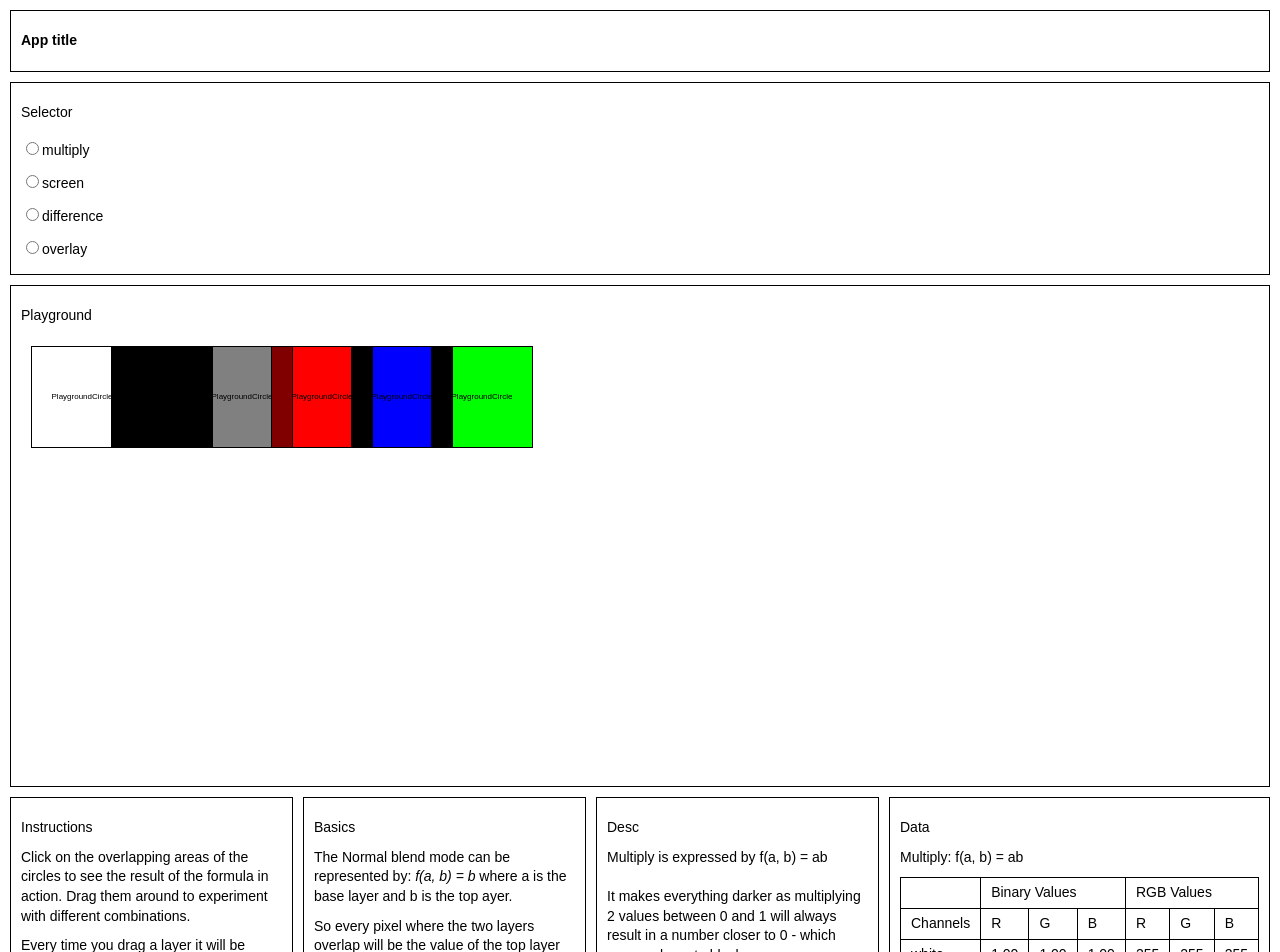
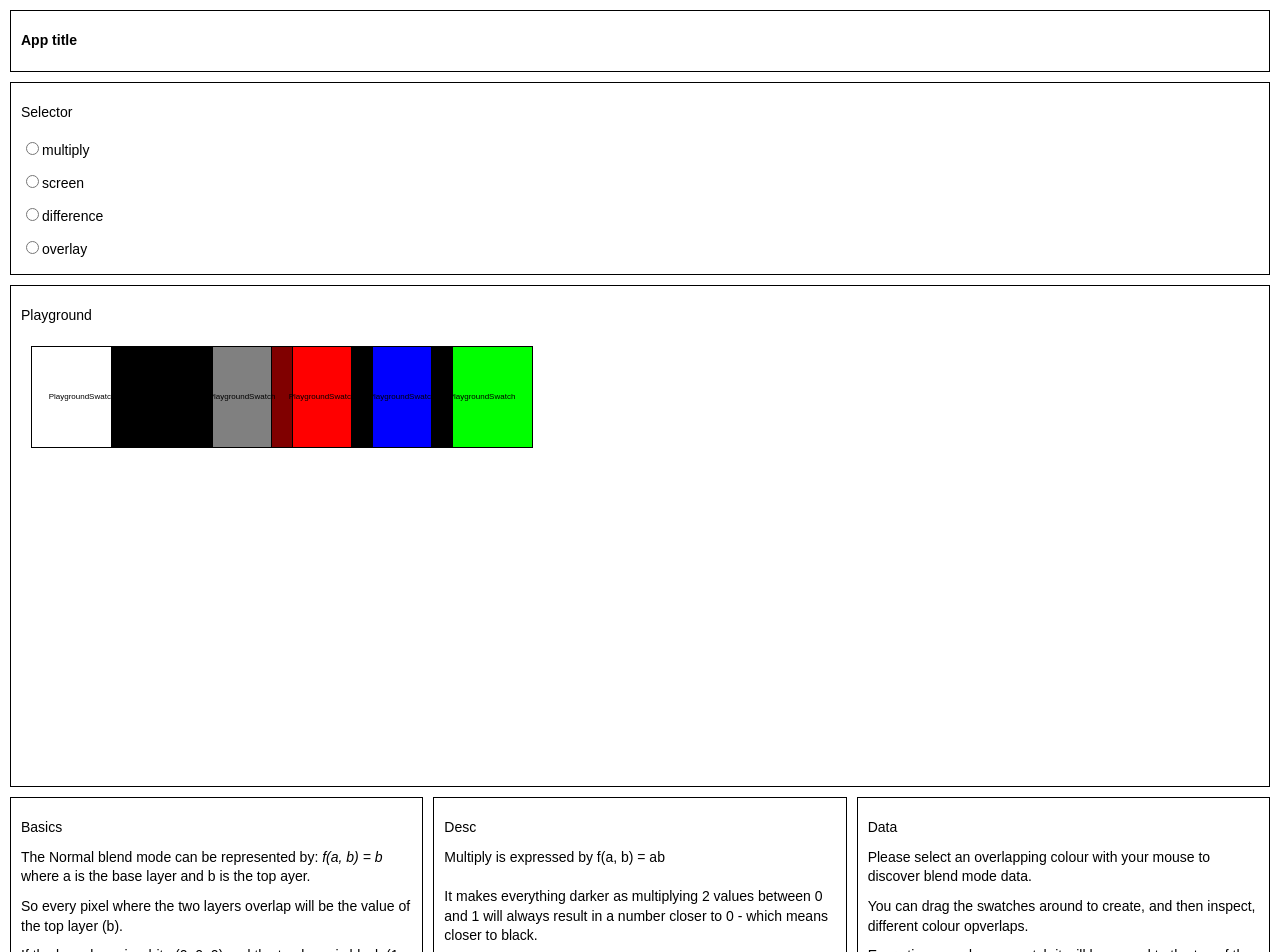
Before and after one commit to willmcl/blend-modes, a React (Create React App) app: page / in a window 1280 px wide. Shown: the top 952 px of the page. Built offline with nearby package versions, Linux system fonts and the light colour scheme.

Commit message:
Add instructions when data cannot be found, rename playground circle and sort data by z index of swatch.

```diff
--- a/src/App.css
+++ b/src/App.css
@@ -27,7 +27,6 @@ td {
 .App-header,
 .Selector,
 .Playground,
-.Instructions,
 .Basics,
 .Desc,
 .Data {
@@ -60,7 +59,7 @@ td {
     overflow: hidden;
 }
 
-.PlaygroundCircle {
+.PlaygroundSwatch {
     position: absolute;
     top: 60px;
     left: 20px;
@@ -71,14 +70,14 @@ td {
     cursor: pointer;
 }
 
-.PlaygroundCircle:nth-child(3) { left: 100px; }
-.PlaygroundCircle:nth-child(4) { left: 180px; }
-.PlaygroundCircle:nth-child(5) { left: 260px; }
-.PlaygroundCircle:nth-child(6) { left: 340px; }
-.PlaygroundCircle:nth-child(7) { left: 420px; }
-.PlaygroundCircle:nth-child(8) { left: 500px; }
+.PlaygroundSwatch:nth-child(3) { left: 100px; }
+.PlaygroundSwatch:nth-child(4) { left: 180px; }
+.PlaygroundSwatch:nth-child(5) { left: 260px; }
+.PlaygroundSwatch:nth-child(6) { left: 340px; }
+.PlaygroundSwatch:nth-child(7) { left: 420px; }
+.PlaygroundSwatch:nth-child(8) { left: 500px; }
 
-.PlaygroundCircle p {
+.PlaygroundSwatch p {
     text-align: center;
     font-size: 8px;
     line-height: 1;
--- a/src/App.js
+++ b/src/App.js
@@ -2,7 +2,6 @@ import React, { Component } from 'react';
 import './App.css';
 import Selector from './Selector.js';
 import Playground from './Playground.js';
-import Instructions from './Instructions.js';
 import Basics from './Basics.js';
 import Desc from './Desc.js';
 import Data from './Data.js';
@@ -12,26 +11,32 @@ const colours = [
     {
         'value': 'rgb(255, 255, 255)',
         'name': 'white',
+        'zIndex': 0,
     },
     {
         'value': 'rgb(0, 0, 0)',
         'name': 'black',
+        'zIndex': 0,
     },
     {
         'value': 'rgb(128, 128, 128)',
         'name': 'grey',
+        'zIndex': 0,
     },
     {
         'value': 'rgb(255, 0, 0)',
         'name': 'red',
+        'zIndex': 0,
     },
     {
         'value': 'rgb(0, 0, 255)',
         'name': 'blue',
+        'zIndex': 0,
     },
     {
         'value': 'rgb(0, 255, 0)',
         'name': 'green',
+        'zIndex': 0,
     },
 ];
 
@@ -89,7 +94,7 @@ class App extends Component {
         super(props);
         this.state = {
             current: modes[0],
-            selected: colours,
+            selected: [],
         };
 
         this.handleModeChange = this.handleModeChange.bind(this);
@@ -104,18 +109,28 @@ class App extends Component {
 
     handleSelectionChange(e) {
 
-        let allCircles = document.querySelectorAll('.PlaygroundCircle'),
+        let allCircles = document.querySelectorAll('.PlaygroundSwatch'),
             selectedColours = [];
         allCircles.forEach(
             function(currentValue, currentIndex, listObj) {
                 if ( isOver( listObj[currentIndex], e ) ) {
-                    let bg = listObj[currentIndex].style.backgroundColor;
+                    let bg = listObj[currentIndex].style.backgroundColor,
+                        zIndex = listObj[currentIndex].style.zIndex;
                     let colourObject = colours.find( x => x.value === bg );
-                    console.log('over');
+                    colourObject.zIndex = zIndex;
                     selectedColours.push( colourObject );
                 }
             }
         );
+
+        // Sort the selectedColours by z-index
+        function Comparator( a, b ) {
+            if ( a.zIndex < b.zIndex ) return -1;
+            if ( a.zIndex > b.zIndex ) return 1;
+            return 0;
+        }
+        selectedColours = selectedColours.sort( Comparator );
+
         this.setState({
             selected: selectedColours,
         })
@@ -137,7 +152,6 @@ class App extends Component {
                     onSelectionChange={this.handleSelectionChange}
                 />
                 <div className="App-row">
-                    <Instructions/>
                     <Basics/>
                     <Desc
                         current={this.state.current}
--- a/src/Data.js
+++ b/src/Data.js
@@ -1,15 +1,23 @@
 import React, { Component } from 'react';
 import DataTable from './DataTable.js';
+import DataInstructions from './DataInstructions.js';
 
 class Data extends Component {
     render() {
+
+        const selected = this.props.selected;
+        let data;
+
+        if ( selected.length > 1 ) {
+            data = <DataTable current={this.props.current} selected={this.props.selected}/>;
+        } else {
+            data = <DataInstructions />;
+        }
+
         return (
             <div className="Data">
                 <p>Data</p>
-                <p>{this.props.current.displayName}: {this.props.current.displayFormula}</p>
-
-                <DataTable current={this.props.current} selected={this.props.selected}/>
-
+                {data}
             </div>
         )
     }
--- /dev/null
+++ b/src/DataInstructions.js
@@ -0,0 +1,15 @@
+import React, { Component } from 'react';
+
+class DataInstructions extends Component {
+    render() {
+        return (
+            <div className="DataInstructions">
+                <p>Please select an overlapping colour with your mouse to discover blend mode data.</p>
+                <p>You can drag the swatches around to create, and then inspect, different colour opverlaps.</p>
+                <p>Every time you drag a swatch it will be moved to the top of the swatch stack. This is important to note for asymmetric blend modes (ones that provide a different result dependant on the order of the layers).</p>
+            </div>
+        )
+    }
+}
+
+export default DataInstructions;
--- a/src/DataTable.js
+++ b/src/DataTable.js
@@ -6,6 +6,7 @@ class DataTable extends Component {
     render() {
         return (
             <div className="DataTable">
+                <p>{this.props.current.displayName}: {this.props.current.displayFormula}</p>
                 <table>
                     <thead>
                         <tr>
--- a/src/Instructions.js
+++ /dev/null
@@ -1,16 +0,0 @@
-import React, { Component } from 'react';
-
-class Instructions extends Component {
-    render() {
-        return (
-            <div className="Instructions">
-                <p>Instructions</p>
-                <p>Click on the overlapping areas of the circles to see the result of the formula in action. Drag them
-                    around to experiment with different combinations.</p>
-                <p>Every time you drag a layer it will be moved to the top of the layer stack.</p>
-            </div>
-        )
-    }
-}
-
-export default Instructions;
--- a/src/Playground.js
+++ b/src/Playground.js
@@ -1,5 +1,5 @@
 import React, { Component } from 'react';
-import PlaygroundCircle from './PlaygroundCircle.js';
+import PlaygroundSwatch from './PlaygroundSwatch.js';
 
 class Playground extends Component {
 
@@ -10,7 +10,7 @@ class Playground extends Component {
 
     draggable() {
 
-        let objects = document.querySelectorAll( '.PlaygroundCircle' );
+        let objects = document.querySelectorAll( '.PlaygroundSwatch' );
 
         let selected = null, // Object of the element to be moved
             x_pos = 0, y_pos = 0, // Stores x & y coordinates of the mouse pointer
@@ -69,7 +69,7 @@ class Playground extends Component {
             <div className="Playground" onClick={this.handleSelectionChange}>
                 <p>Playground</p>
                 {this.props.colours.map(colour => (
-                    <PlaygroundCircle key={colour.name} colour={colour.value} current={this.props.current}/>
+                    <PlaygroundSwatch key={colour.name} colour={colour.value} current={this.props.current}/>
                 ))}
             </div>
         )
--- a/src/PlaygroundCircle.js
+++ /dev/null
@@ -1,14 +0,0 @@
-import React, { Component } from 'react';
-
-class PlaygroundCircle extends Component {
-
-    render() {
-        return (
-            <div className="PlaygroundCircle" style={{backgroundColor: this.props.colour, mixBlendMode: this.props.current.name}}>
-                <p>PlaygroundCircle</p>
-            </div>
-        )
-    }
-}
-
-export default PlaygroundCircle;
--- /dev/null
+++ b/src/PlaygroundSwatch.js
@@ -0,0 +1,14 @@
+import React, { Component } from 'react';
+
+class PlaygroundSwatch extends Component {
+
+    render() {
+        return (
+            <div className="PlaygroundSwatch" style={{backgroundColor: this.props.colour, mixBlendMode: this.props.current.name}}>
+                <p>PlaygroundSwatch</p>
+            </div>
+        )
+    }
+}
+
+export default PlaygroundSwatch;
```
